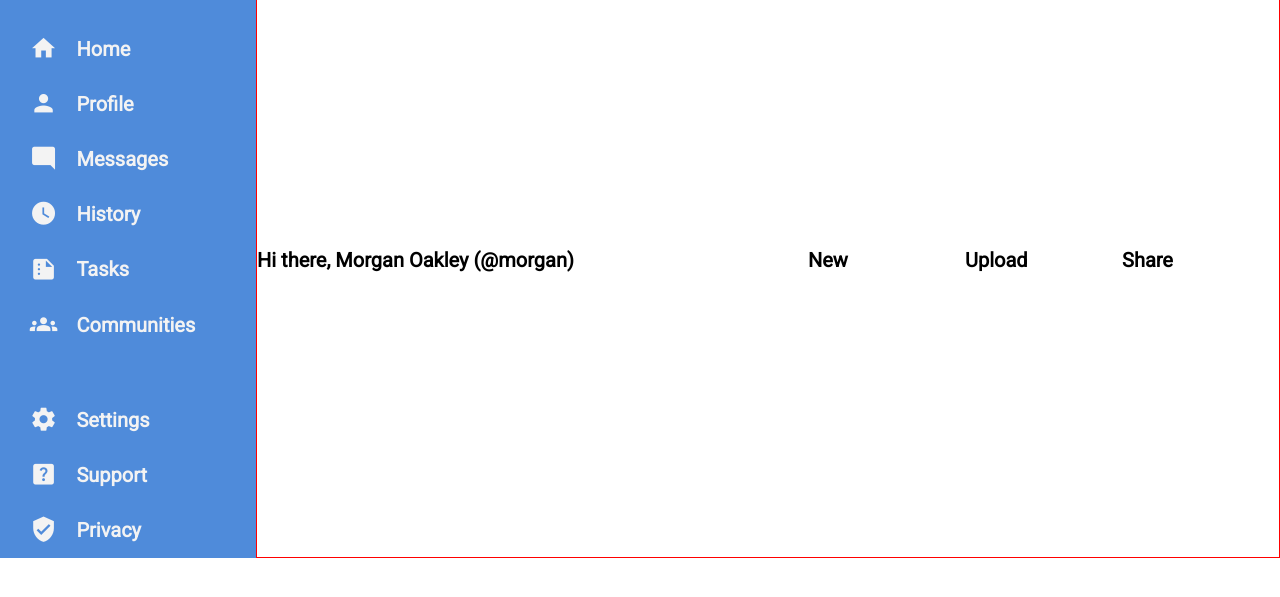
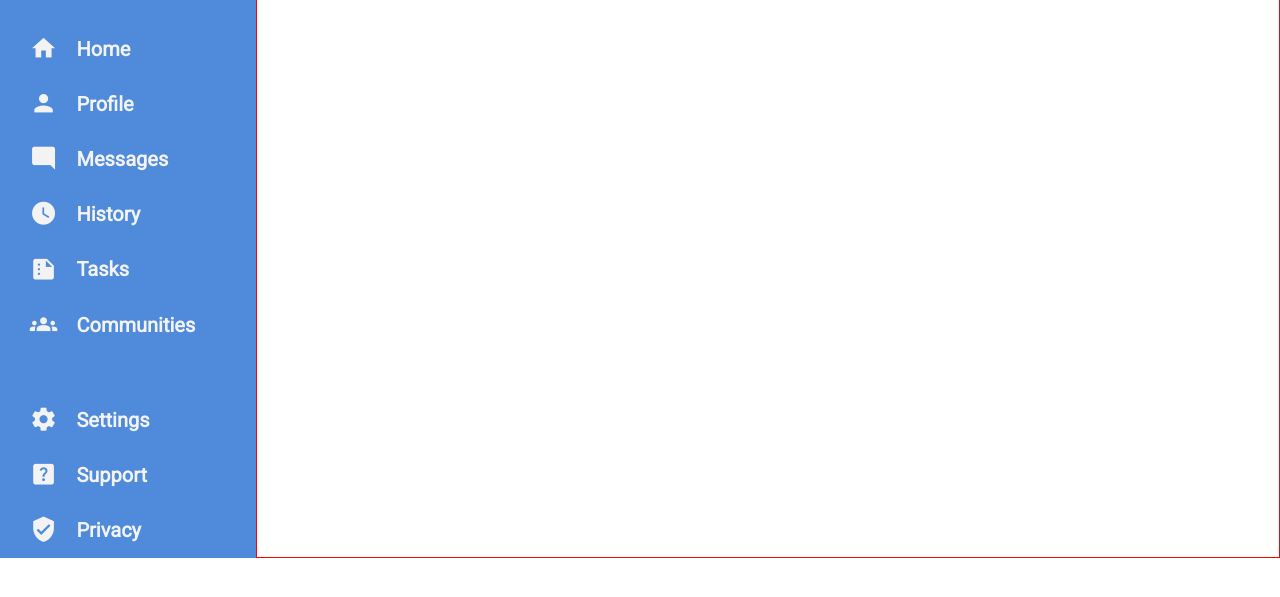
Before and after one commit to n-pontes/admin-dashboard, a plain HTML site: page index.html in a window 1280 px wide. Shown: the part 67-664 px from the top of the page. Drawn offline with Linux system fonts and the light colour scheme; files whose address does not match are found by name.

Commit message:
Remove bottom header for testing

```diff
--- a/index.html
+++ b/index.html
@@ -61,7 +61,7 @@
                 <input type="search">
             </div>
         </div>
-            <div class="header-bottom">
+            <!--<div class="header-bottom">
                 <p>Hi there, Morgan Oakley (@morgan)</p>
                 <div class="nav">
                     <ul>
@@ -70,7 +70,7 @@
                         <li>Share</li>
                     </ul>
                 </div>
-            </div>
+            </div>-->
     </div>
 </div>
 </body>
```
